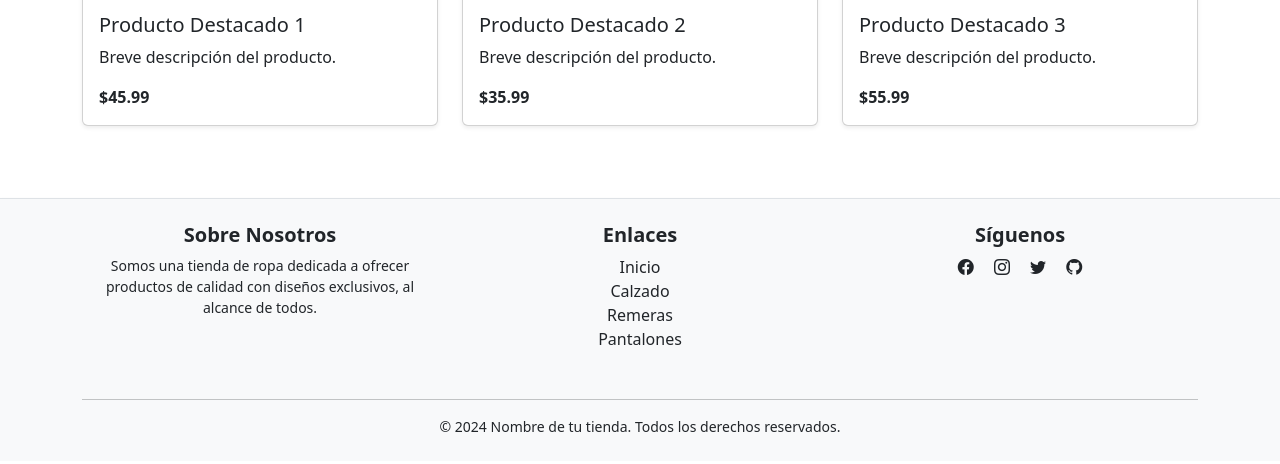
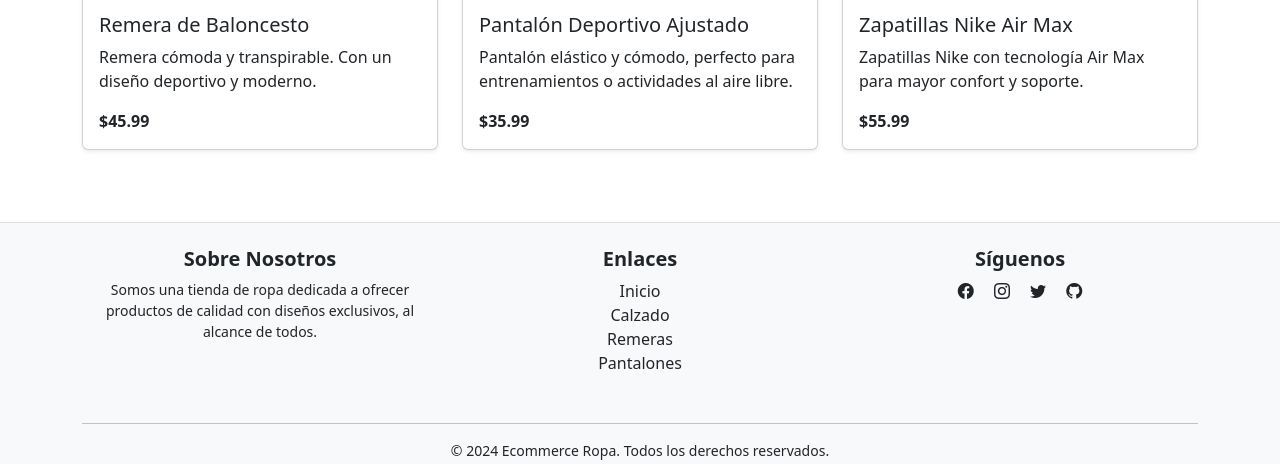
Before and after one commit to consbenjamin/Ecommerce, a plain HTML site: page index.html in a window 1280 px wide. Shown: the part 523-987 px from the top of the page. Drawn offline with nearby package versions, Linux system fonts and the light colour scheme.

Commit message:
fix comentarios e index.html

```diff
--- a/index.html
+++ b/index.html
@@ -22,8 +22,8 @@
                 <div class="card mb-4 shadow-sm">
                     <img src="https://acdn.mitiendanube.com/stores/001/191/159/products/img_1433-1ede029d724edb614417293823876346-640-0.webp" class="card-img-top" alt="Producto 1">
                     <div class="card-body">
-                        <h5 class="card-title">Producto Destacado 1</h5>
-                        <p class="card-text">Breve descripción del producto.</p>
+                        <h5 class="card-title">Remera de Baloncesto</h5>
+                        <p class="card-text"> Remera cómoda y transpirable. Con un diseño deportivo y moderno.</p>
                         <p class="card-text fw-bold">$45.99</p>
                     </div>
                 </div>
@@ -33,8 +33,8 @@
                 <div class="card mb-4 shadow-sm">
                     <img src="https://acdn.mitiendanube.com/stores/001/191/159/products/6e044c7a-66f4-44fa-a327-7b4ee3222390-f2940c95e53a8fc9e917103824157695-640-0.jpeg" class="card-img-top" alt="Producto 2">
                     <div class="card-body">
-                        <h5 class="card-title">Producto Destacado 2</h5>
-                        <p class="card-text">Breve descripción del producto.</p>
+                        <h5 class="card-title">Pantalón Deportivo Ajustado</h5>
+                        <p class="card-text">Pantalón elástico y cómodo, perfecto para entrenamientos o actividades al aire libre.</p>
                         <p class="card-text fw-bold">$35.99</p>
                     </div>
                 </div>
@@ -44,8 +44,8 @@
                 <div class="card mb-4 shadow-sm">
                     <img src="https://acdn.mitiendanube.com/stores/001/191/159/products/0ddfc8fa-75c4-4a18-8680-6dd077441f84-597d620cd36998558b16980170456073-480-0.webp" class="card-img-top" alt="Producto 3">
                     <div class="card-body">
-                        <h5 class="card-title">Producto Destacado 3</h5>
-                        <p class="card-text">Breve descripción del producto.</p>
+                        <h5 class="card-title">Zapatillas Nike Air Max</h5>
+                        <p class="card-text">Zapatillas Nike con tecnología Air Max para mayor confort y soporte.</p>
                         <p class="card-text fw-bold">$55.99</p>
                     </div>
                 </div>
@@ -54,7 +54,7 @@
     </div>
 
 
-    <!-- Footer -->
+
     <footer>
 
     </footer>
--- a/js/carrito.js
+++ b/js/carrito.js
@@ -43,7 +43,7 @@ paypal.Buttons({
     return actions.order.create({
       purchase_units: [{
         amount: {
-          value: total.toFixed(2) // Total del carrito
+          value: total.toFixed(2)
         }
       }]
     });
@@ -62,5 +62,5 @@ paypal.Buttons({
   }
 }).render('#paypal-button-container'); // Renderiza el botón en el div
 
-// Cargar el carrito al cargar la página
+
 document.addEventListener('DOMContentLoaded', cargarCarrito);
--- a/js/footer.js
+++ b/js/footer.js
@@ -27,7 +27,7 @@ const footerTemplate = `
           </div>
       </div>
       <hr class="bg-dark">
-      <p class="mb-0 small">© 2024 Nombre de tu tienda. Todos los derechos reservados.</p>
+      <p class="mb-0 small">© 2024 Ecommerce Ropa. Todos los derechos reservados.</p>
   </div>
 </footer>
 `;
--- a/js/navbar.js
+++ b/js/navbar.js
@@ -35,7 +35,6 @@ const navElements = [
   }
 ]
 
-// Generar el navbar
 const generateNavBar = (isLoggedIn) => {
   return `
     <nav class="navbar navbar-expand-lg navbar-light bg-light border-bottom shadow-sm">
```
Also changed, not shown: js/products.js (+3 -4 lines), pages/calzado.html (+4 -3 lines), pages/carrito.html (+4 -4 lines), pages/login.html (+2 -2 lines), pages/pantalones.html (+3 -3 lines), pages/register.html (+2 -4 lines), pages/remeras.html (+3 -3 lines).
